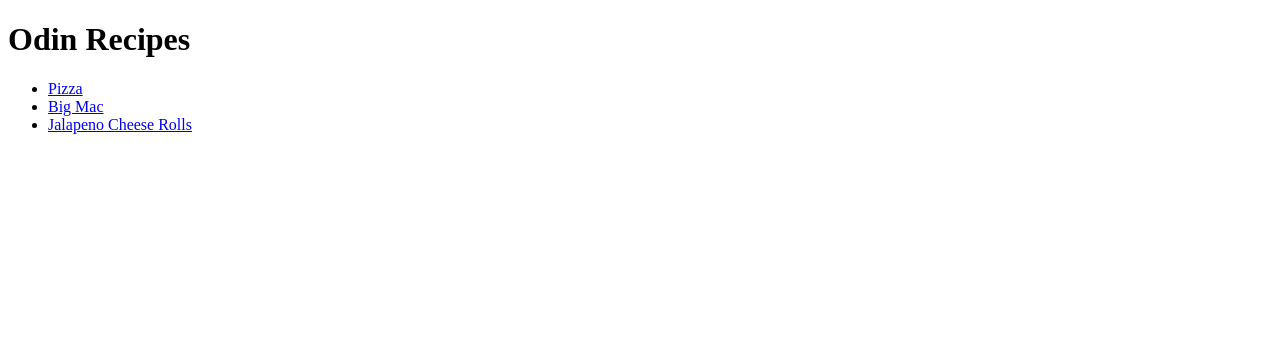
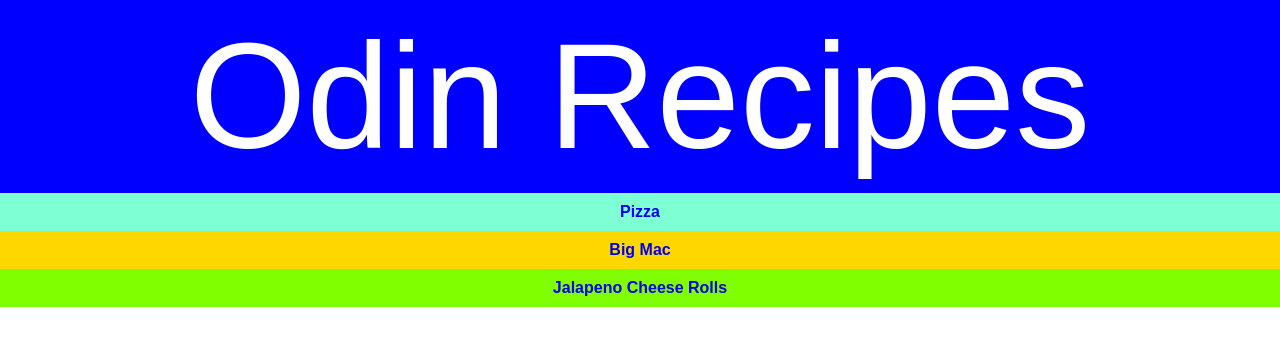
Before and after one commit to kircanski023/odin-recipes, a plain HTML site: page index.html in a window 1280 px wide. Drawn offline with Linux system fonts and the light colour scheme.

Commit message:
Add style to homepage

```diff
--- a/index.html
+++ b/index.html
@@ -2,10 +2,11 @@
 <html lang="en">
     <head>
         <meta charset="utf-8">
+        <link rel="stylesheet" href="./style.css">
         <title>Odin Recipes</title>
     </head>
     <body>
-        <h1>Odin Recipes</h1>
+        <h1 class="title">Odin Recipes</h1>
         <ul>
             <li class="recipe pizza"><a href="recipes/pizza.html">Pizza</a></li>
             <li class="recipe big-mac"><a href="recipes/big-mac.html">Big Mac</a></li>
--- a/style.css
+++ b/style.css
@@ -0,0 +1,40 @@
+*{
+    font-family: Arial, Helvetica, sans-serif;
+    margin: auto;
+    padding: 0;
+}
+
+a {
+    text-decoration: none;
+}
+
+.title {
+    text-align: center;
+    font-size: 150px;
+    font-weight: 200;
+    background-color: blue;
+    color: #FFFF;
+    padding: 10px;
+}
+
+ul {
+    text-align: center;
+    font-weight: bold;
+    list-style-type: none;
+}
+
+li {
+    padding: 10px;
+}
+
+.pizza {
+    background-color: aquamarine;
+}
+
+.big-mac{
+    background-color: gold;
+}
+
+.cheese-rolls {
+    background-color: chartreuse;
+}
```
